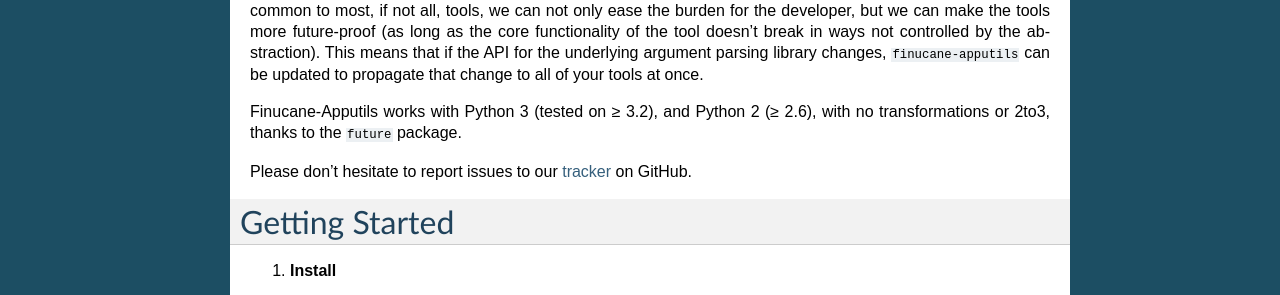
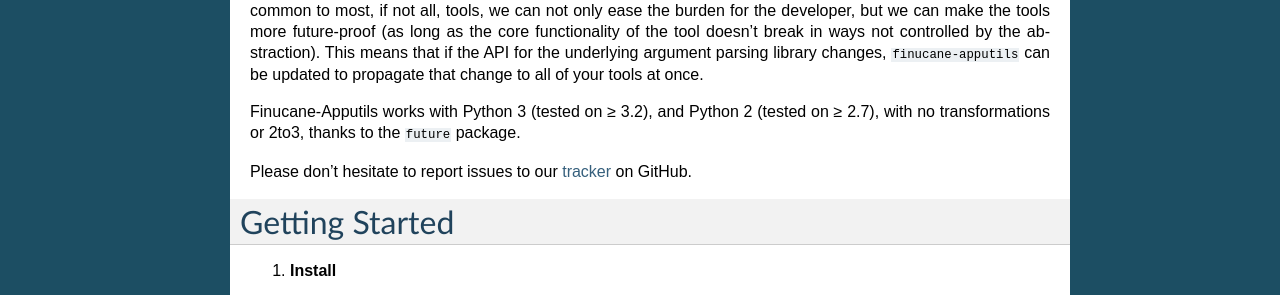
Before and after one commit to sfinucane/finucane-apputils, a Sphinx documentation site: the page built from docs/source/index.rst, in a window 1280 px wide. Shown: the part 347-642 px from the top of the page. Built offline with Sphinx 7.4.7, drawn with Linux system fonts in a browser that asks for light colours.

Commit message:
Changed python compatibility statement.

```diff
--- a/docs/source/index.rst
+++ b/docs/source/index.rst
@@ -24,7 +24,7 @@
 This means that if the API for the underlying argument parsing library changes, ``finucane-apputils`` can be updated to
 propagate that change to all of your tools at once.
 
-Finucane-Apputils works with Python 3 (tested on ≥ 3.2), and Python 2 (≥ 2.6), with no transformations or 2to3,
+Finucane-Apputils works with Python 3 (tested on ≥ 3.2), and Python 2 (tested on ≥ 2.7), with no transformations or 2to3,
 thanks to the ``future`` package.
 
 Please don't hesitate to report issues to our tracker_ on GitHub.
```
